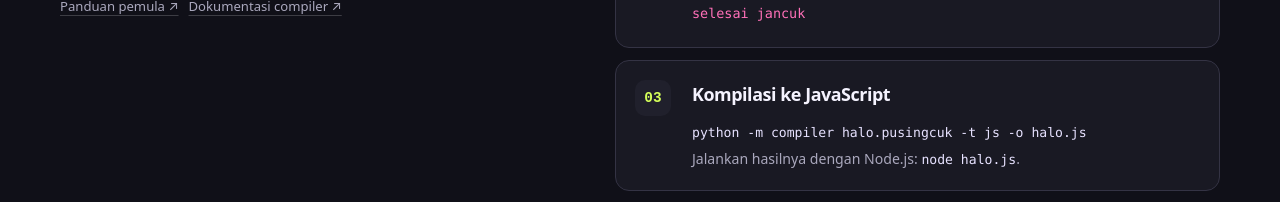
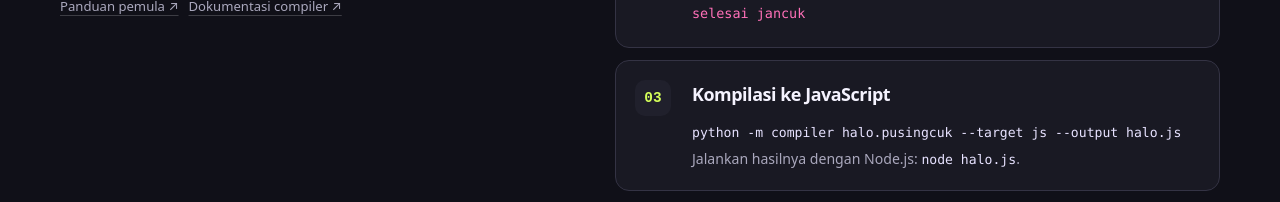
Before and after one commit to rllibo833-sudo/pusingcuk, a plain HTML site: page site/index.html in a window 1280 px wide. Shown: the part 1760-1962 px from the top of the page. Drawn offline with Linux system fonts and the light colour scheme.

```diff
--- a/site/index.html
+++ b/site/index.html
@@ -53,7 +53,7 @@
 <div class="step"><div class="stepnum">02</div><div><h3>Buat program</h3><p>Simpan ini sebagai <code>halo.cuk</code>:</p><pre class="code" style="padding:12px 0 0;font-size:.84rem"><span class="kw">jancuk</span>
 <span class="fn">hedeh</span> <span class="str">"Halo, dunia!"</span>
 <span class="kw">selesai</span> <span class="kw">jancuk</span></pre></div></div>
-<div class="step"><div class="stepnum">03</div><div><h3>Kompilasi ke JavaScript</h3><code>python -m compiler halo.pusingcuk -t js -o halo.js</code><p>Jalankan hasilnya dengan Node.js: <code>node halo.js</code>.</p></div></div>
+<div class="step"><div class="stepnum">03</div><div><h3>Kompilasi ke JavaScript</h3><code>python -m compiler halo.pusingcuk --target js --output halo.js</code><p>Jalankan hasilnya dengan Node.js: <code>node halo.js</code>.</p></div></div>
 <div class="step"><div class="stepnum">04</div><div><h3>Jelajahi target lain</h3><p>Ganti <code>-t js</code> menjadi <code>python</code>, <code>html</code>, <code>json</code>, atau <code>vm</code> sesuai kebutuhan.</p></div></div>
 </div></div></section>
 <section class="content" id="arah"><div class="wrap"><div class="section-top"><div><div class="kicker">Peta pengembangan</div><h2>Eksperimen terbuka,<br>status tetap jujur.</h2></div><p>Kami ingin bahasa ini tumbuh dari bukti, tes, dan kontribusi—bukan klaim fitur yang belum berjalan.</p></div>
```
